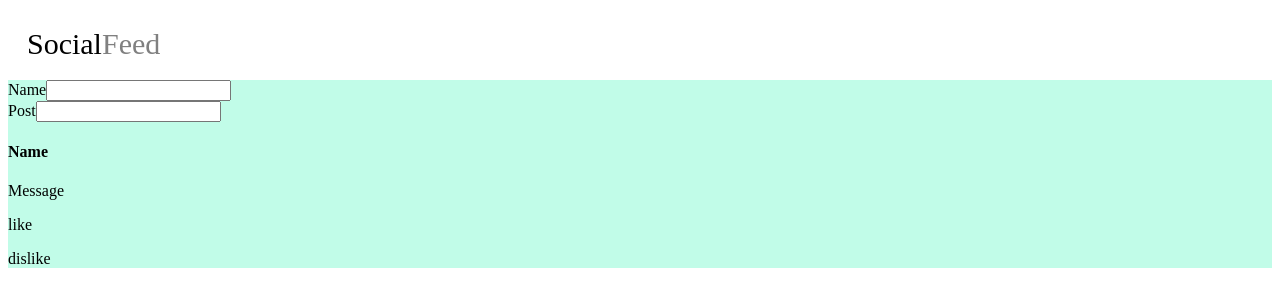
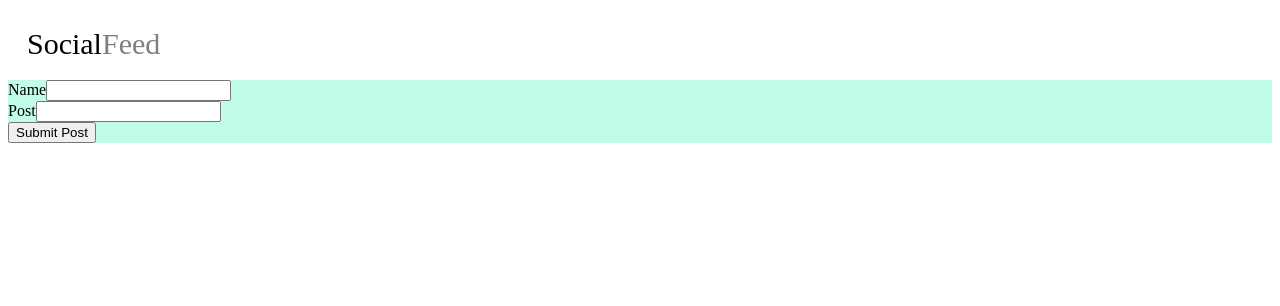
Before and after one commit to RabidDwarfPlanet/Social-Feed, a React (Create React App) app: page / in a window 1280 px wide. Shown: the top 306 px of the page. Built offline with nearby package versions, Linux system fonts and the light colour scheme.

Commit message:
Implementation of CreatePostForm functionality

```diff
--- a/src/App.js
+++ b/src/App.js
@@ -1,14 +1,22 @@
-import './App.css';
-import CreatePostForm from './Components/CreatePostForm/CreatePostForm';
-import Header from './Components/Header/Header';
-import PostList from './Components/PostList/PostList';
+import React, { useState } from "react";
+import "./App.css";
+import CreatePostForm from "./Components/CreatePostForm/CreatePostForm";
+import Header from "./Components/Header/Header";
+import PostList from "./Components/PostList/PostList";
 
 function App() {
+  const [posts, setPosts] = useState([]);
+
+  const handleNewPost = (newPost) => {
+    const updatedPosts = [...posts, newPost];
+    setPosts(updatedPosts);
+  };
+
   return (
     <div className="App">
-      <Header/>
-      <CreatePostForm/>
-      <PostList/>
+      <Header />
+      <CreatePostForm onCreatePost={handleNewPost}/>
+      <PostList posts={posts}/>
     </div>
   );
 }
--- a/src/Components/CreatePostForm/CreatePostForm.jsx
+++ b/src/Components/CreatePostForm/CreatePostForm.jsx
@@ -1,15 +1,30 @@
-const CreatePostForm = ({}) => {
+import React, { useState } from "react";
+
+const CreatePostForm = ({onCreatePost}) => {
+    const [name, setName] = useState("");
+    const [postBody, setPostBody] = useState("");
+
+    const handleSubmit = (e) => {
+        e.preventDefault()
+        const formData = {
+            name,
+            postBody
+        }
+
+        onCreatePost(formData)
+    }
 
     return (
-        <form className="form-class">
+        <form className="form-class" onSubmit={handleSubmit}>
             <div>
                 <label>Name</label>
-                <input type="text" />
+                <input type="text" onChange={(e) => setName(e.target.value)}/>
             </div>
             <div>
                 <label>Post</label>
-                <input type="text" />
+                <input type="text" onChange={(e) => setPostBody(e.target.value)}/>
             </div>
+            <button className="submit">Submit Post</button>
         </form>
     );
 }
--- a/src/Components/PostList/PostList.jsx
+++ b/src/Components/PostList/PostList.jsx
@@ -1,9 +1,10 @@
 import Post from "../../Post/Post";
 
-const PostList = ({}) => {
+const PostList = ({posts}) => {
+    const PostItems = posts.map((post, i) => <Post key={i} name={post.name} postBody={post.postBody}/>)
     return (
         <div>
-            <Post/>
+            {PostItems}
         </div>
     );
 }
--- a/src/Post/Post.jsx
+++ b/src/Post/Post.jsx
@@ -1,8 +1,8 @@
-const Post = ({}) => {
+const Post = ({name, postBody}) => {
     return (
         <div className="Post">
-            <h4>Name</h4>
-            <p>Message</p>
+            <h4>{name}</h4>
+            <p>{postBody}</p>
             <div>
                 <p>like</p>
                 <p>dislike</p>
```
